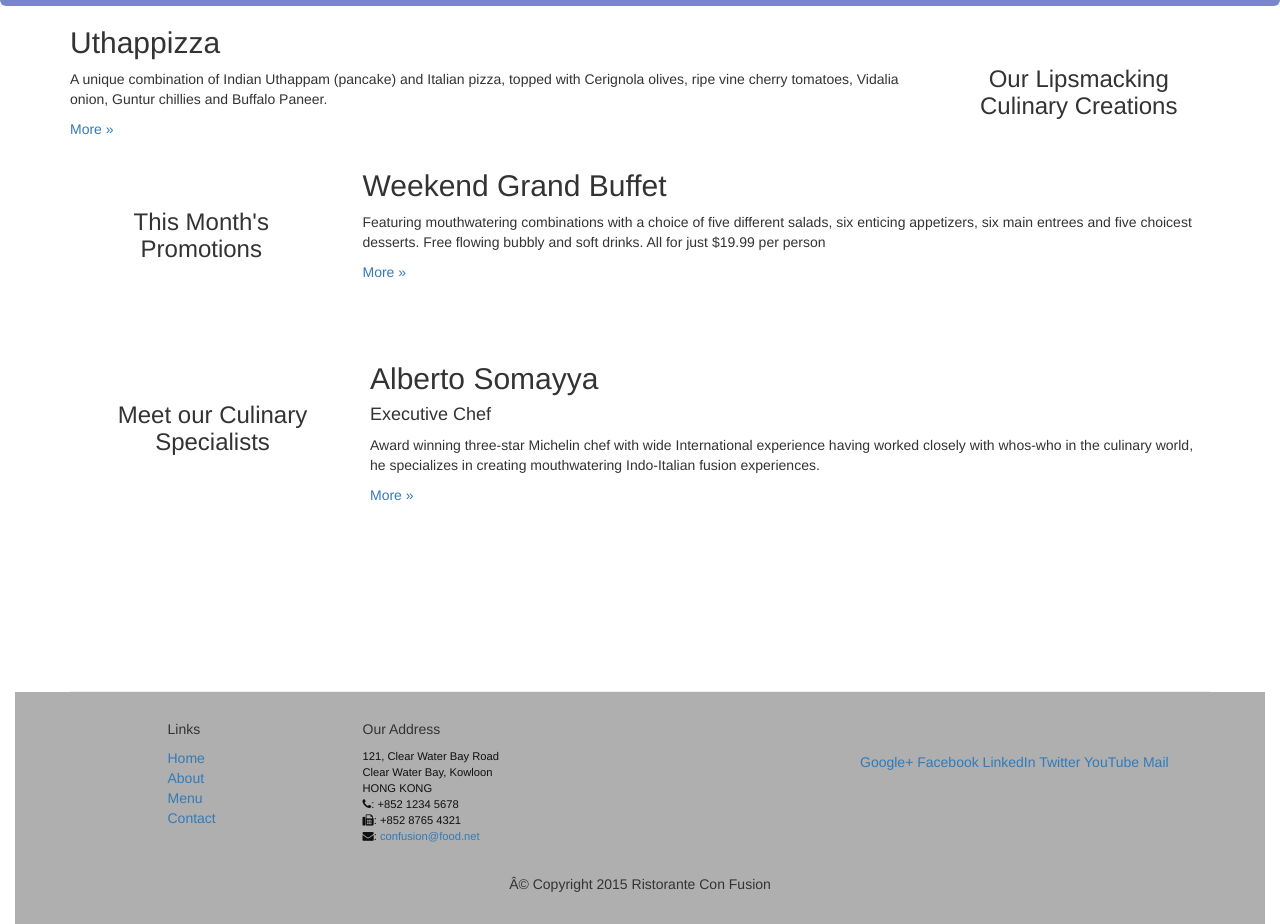
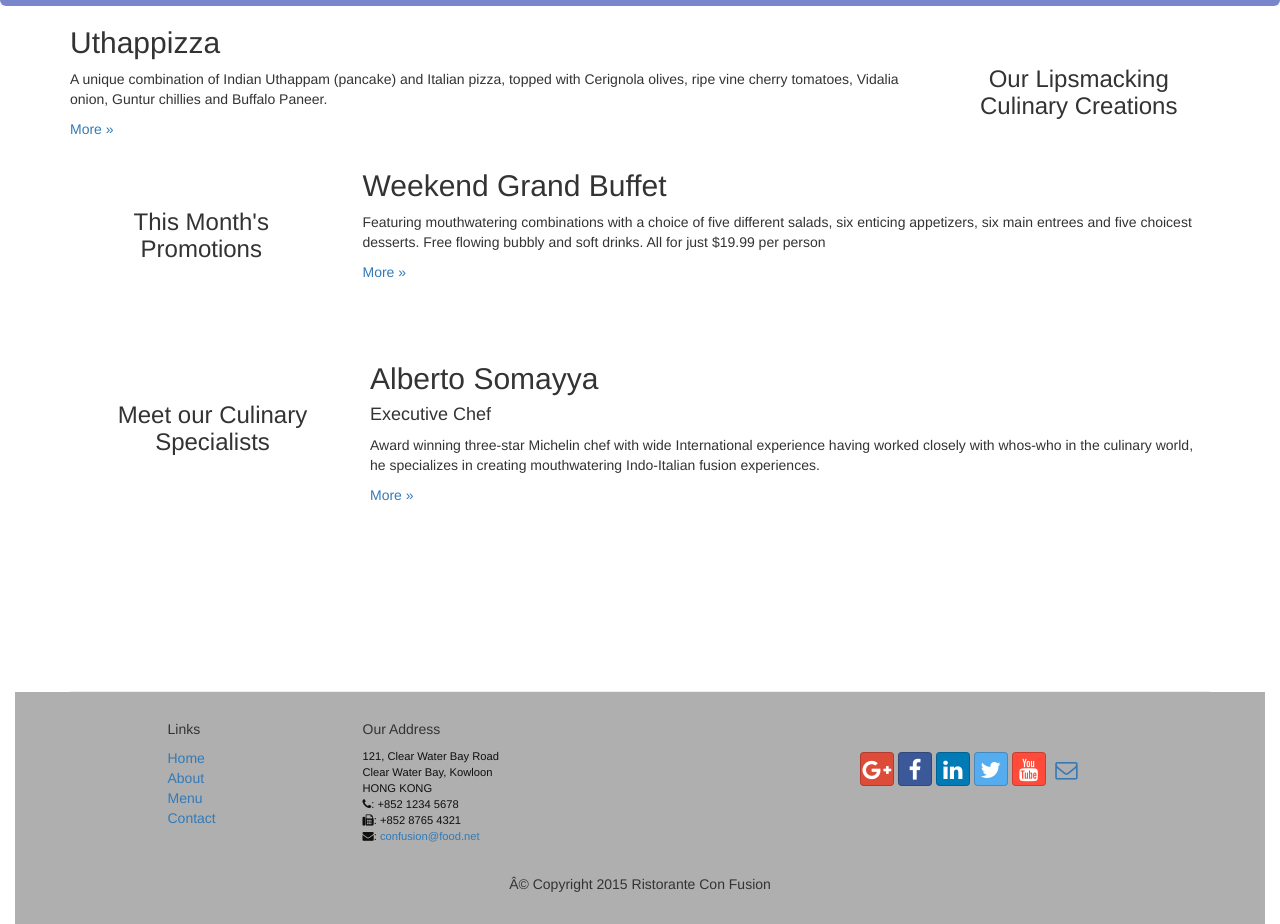
Before and after one commit to AbhijeetPadhy/Front-End-Web-UI-Frameworks-and-Tools-Learning, a website: page conFusion/index.html in a window 1280 px wide. Shown: the part 453-1377 px from the top of the page. Drawn offline with Linux system fonts and the light colour scheme.

Commit message:
Used bootstrap-social

```diff
--- a/conFusion/index.html
+++ b/conFusion/index.html
@@ -137,14 +137,14 @@
 						</address>
 					</div>
 					<div class="col-xs-12 col-sm-4">
-						<div style="padding: 40px 10px;">
-							<a href="http://google.com/+">Google+</a>
-							<a href="http://www.facebook.com/profile.php?id=">Facebook</a>
-							<a href="http://www.linkedin.com/in/">LinkedIn</a>
-							<a href="http://twitter.com/">Twitter</a>
-							<a href="http://youtube.com/">YouTube</a>
-							<a href="mailto:">Mail</a>
-						</div>
+						<div class="nav navbar-nav" style="padding: 40px 10px;">
+                        <a class="btn btn-social-icon btn-google-plus" href="http://google.com/+"><i class="fa fa-google-plus"></i></a>
+                        <a class="btn btn-social-icon btn-facebook" href="http://www.facebook.com/profile.php?id="><i class="fa fa-facebook"></i></a>
+                        <a class="btn btn-social-icon btn-linkedin" href="http://www.linkedin.com/in/"><i class="fa fa-linkedin"></i></a>
+                        <a class="btn btn-social-icon btn-twitter" href="http://twitter.com/"><i class="fa fa-twitter"></i></a>
+                        <a class="btn btn-social-icon btn-youtube" href="http://youtube.com/"><i class="fa fa-youtube"></i></a>
+                        <a class="btn btn-social-icon" href="mailto:"><i class="fa fa-envelope-o"></i></a>
+                    </div>
 					</div>
 					<div class="col-xs-12">
 						<p style="padding:10px;"></p>
```
